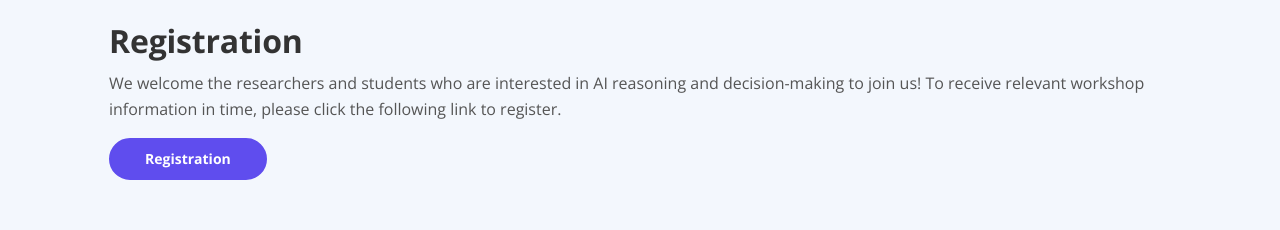
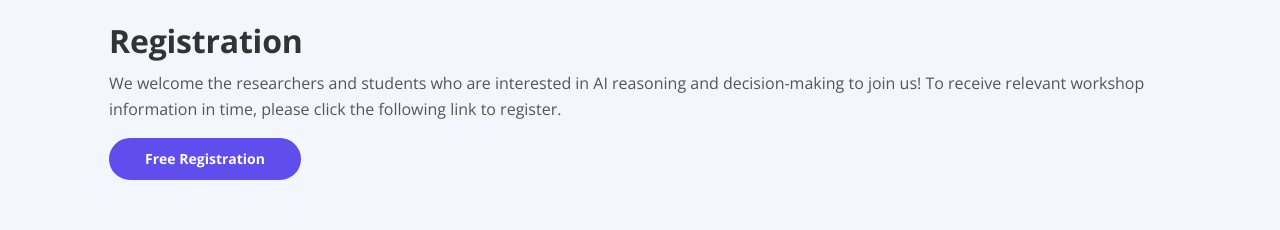
Before and after one commit to ai-agent-reasoning/ai-agent-reasoning.github.io, a plain HTML site: page index.html in a window 1280 px wide. Shown: the part 2180-2410 px from the top of the page. Drawn offline with nearby package versions, Linux system fonts and the light colour scheme.

Commit message:
Update index.html

```diff
--- a/index.html
+++ b/index.html
@@ -246,7 +246,7 @@
                           </li>
                       </ul> -->
 
-                      <p><a class="btn-solid-reg page-scroll" href="https://forms.gle/jxwx1uJbvrDVTfgJ8">Registration</a></p>
+                      <p><a class="btn-solid-reg page-scroll" href="https://forms.gle/jxwx1uJbvrDVTfgJ8">Free Registration</a></p>
                   </div> <!-- end of text-container -->
               </div> <!-- end of col -->
 
```
